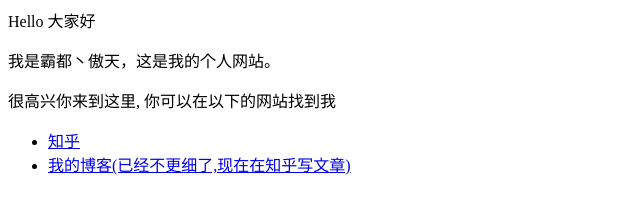
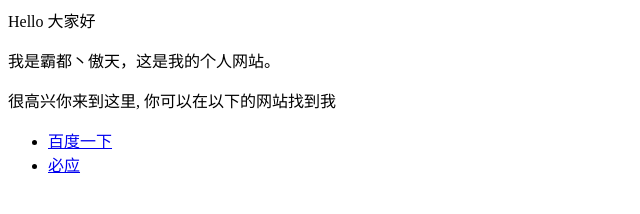
Before and after one commit to Dormitory-310/-Dormitory-310, a plain HTML site: page index.html in a window 1280 px wide. Shown: the whole page, without its empty margins (0-640 px from the left). Drawn offline with Linux system fonts and the light colour scheme.

Commit message:
Update index.html

```diff
--- a/index.html
+++ b/index.html
@@ -3,6 +3,6 @@
 <p>很高兴你来到这里, 你可以在以下的网站找到我</p>
 
 <ul>
-  <li> <a href="https://www.zhihu.com/people/AJLoveChina">知乎</a> </li>
-  <li> <a href="http://hejie.nigeerhuo.com">我的博客(已经不更细了,现在在知乎写文章)</a> </li>
+  <li> <a href="https://www.baidu.com/">百度一下</a> </li>
+  <li> <a href="https://www.bing.com/">必应</a> </li>
 </ul>
```
